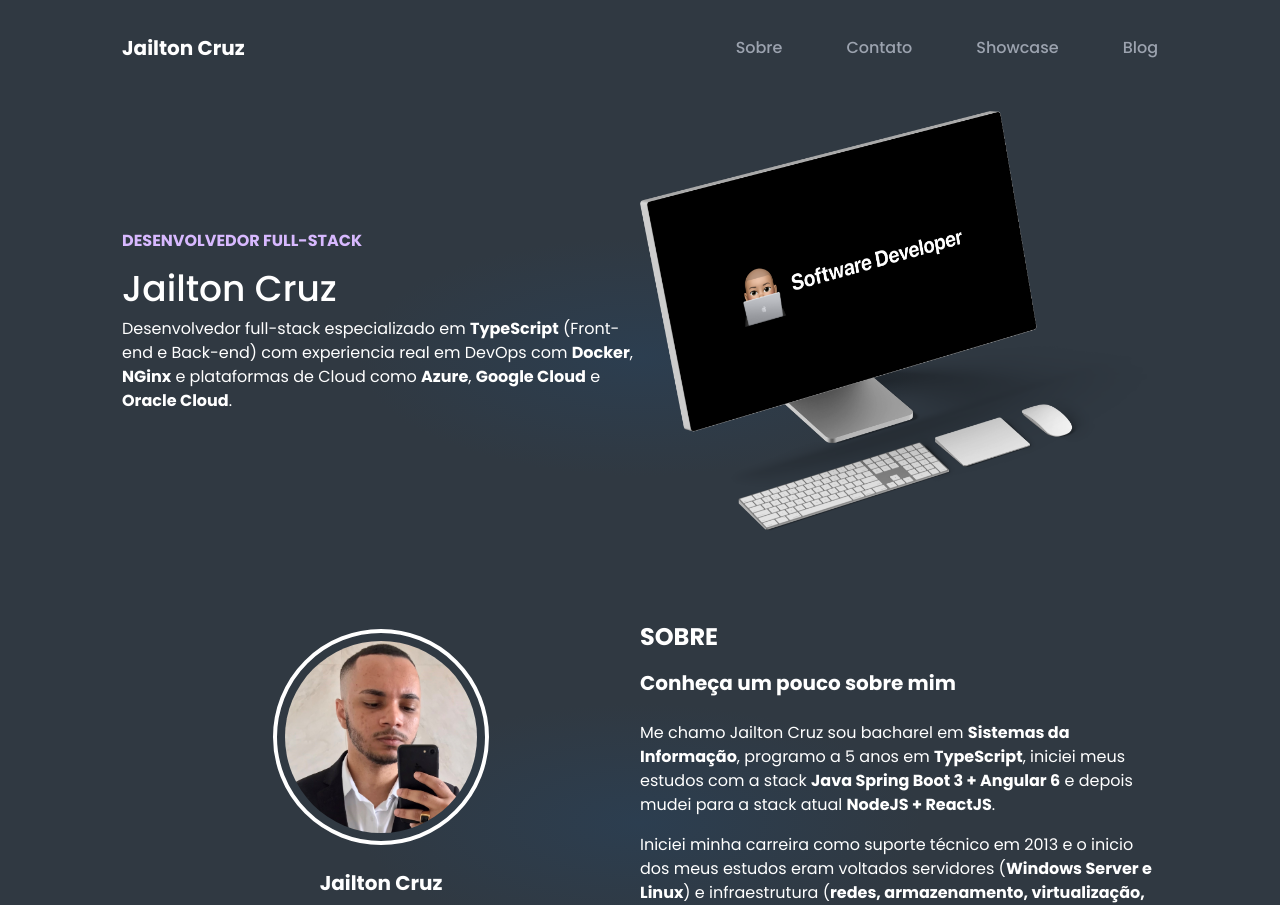
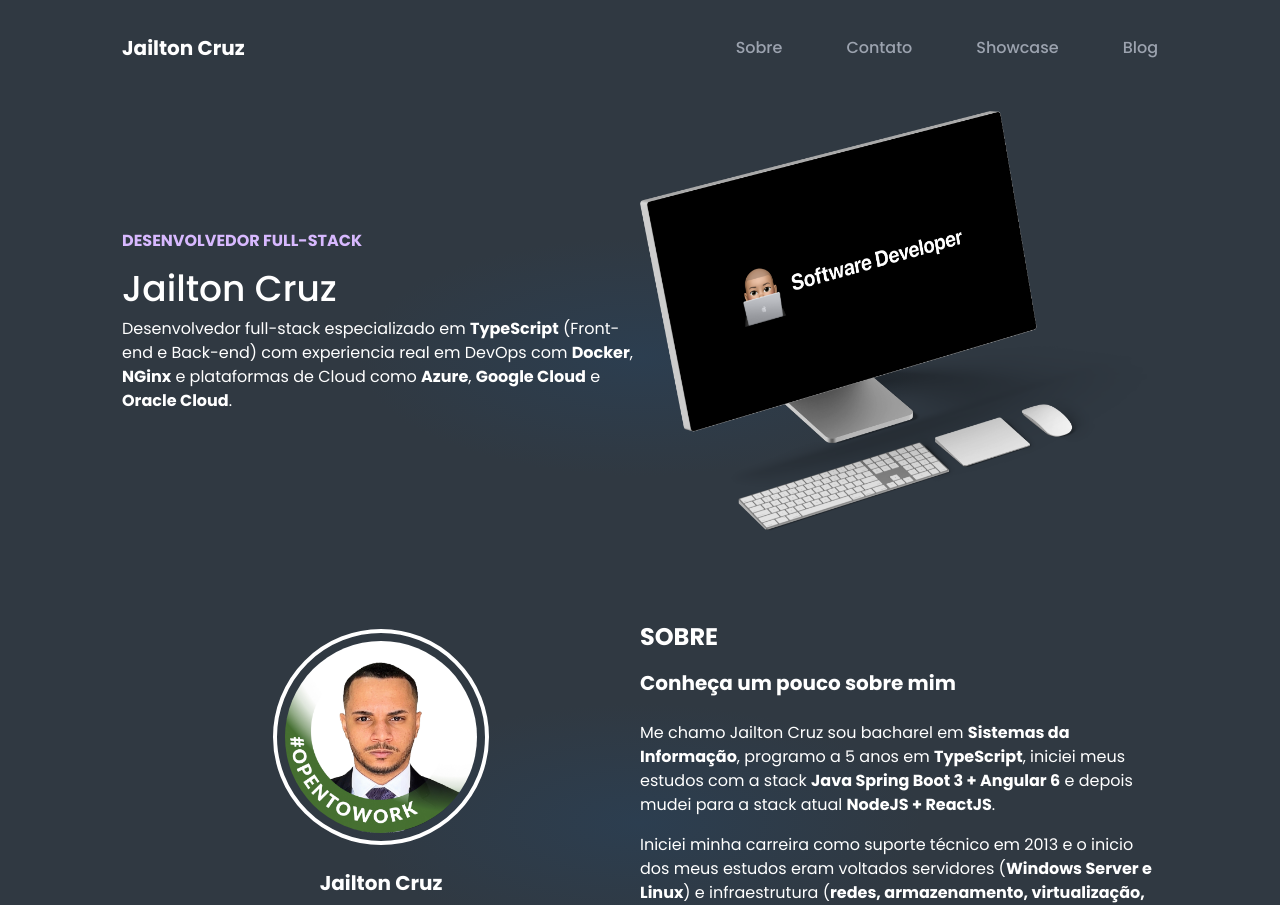
Before and after one commit to jailtoncruz/portfolio, a Next.js app: page / in a window 1280 px wide. Shown: the top 905 px of the page. Built offline with nearby package versions, Linux system fonts and the light colour scheme.

Commit message:
chore: change image and ajust styles

```diff
--- a/package.json
+++ b/package.json
@@ -19,6 +19,7 @@
     "react": "18.2.0",
     "react-dom": "18.2.0",
     "react-feather": "^2.0.10",
+    "sharp": "^0.32.0",
     "typescript": "4.9.4"
   },
   "devDependencies": {
--- a/src/components/Contact/index.tsx
+++ b/src/components/Contact/index.tsx
@@ -1,5 +1,5 @@
 import Image from 'next/image';
-import me from '../../../public/me.jpeg';
+import me from '../../../public/me.jpg';
 import { Mail, GitHub, Linkedin } from 'react-feather'
 import { Bold } from '../Bold';
 import { Link } from '../Link';
@@ -15,7 +15,7 @@ export default function Contact() {
           src={me}
           alt="Foto de perfil de Jailton Cruz"
           className='w-48 h-48
-          rounded-full'
+          rounded-full object-cover'
         />
       </div>
       <h3 className="font-bold text-xl text-white text-center my-6
```
Also changed, not shown: public/me.jpg (added), 1 other file (tests, documents, lock files or other folders).
